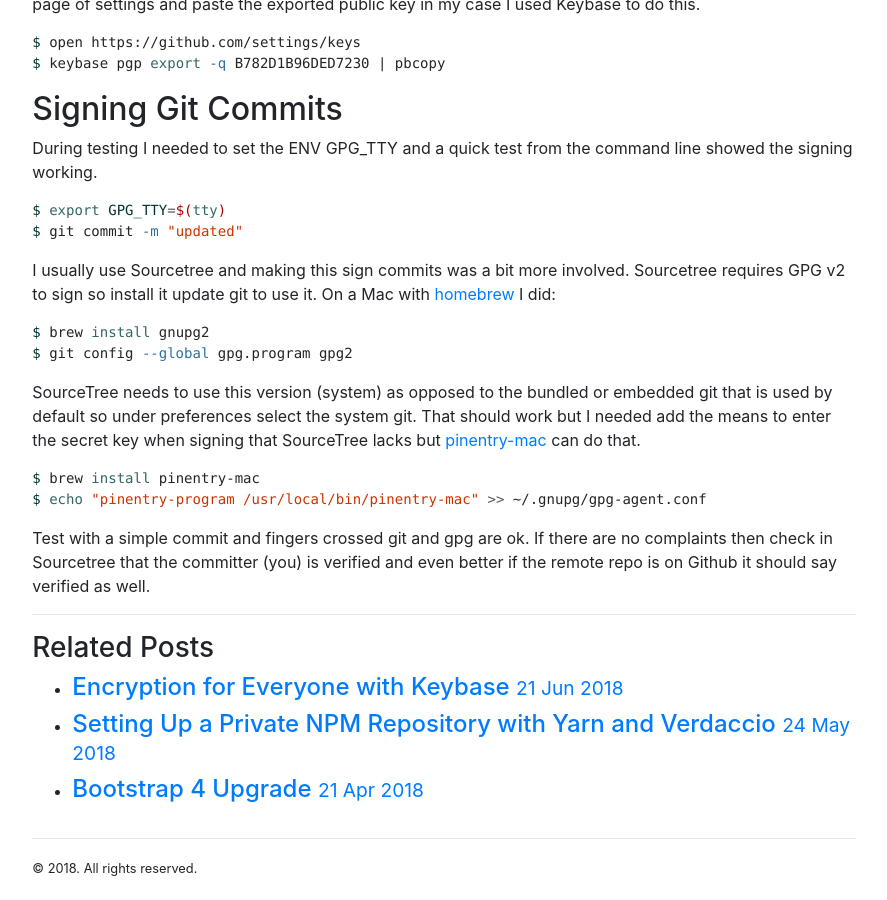
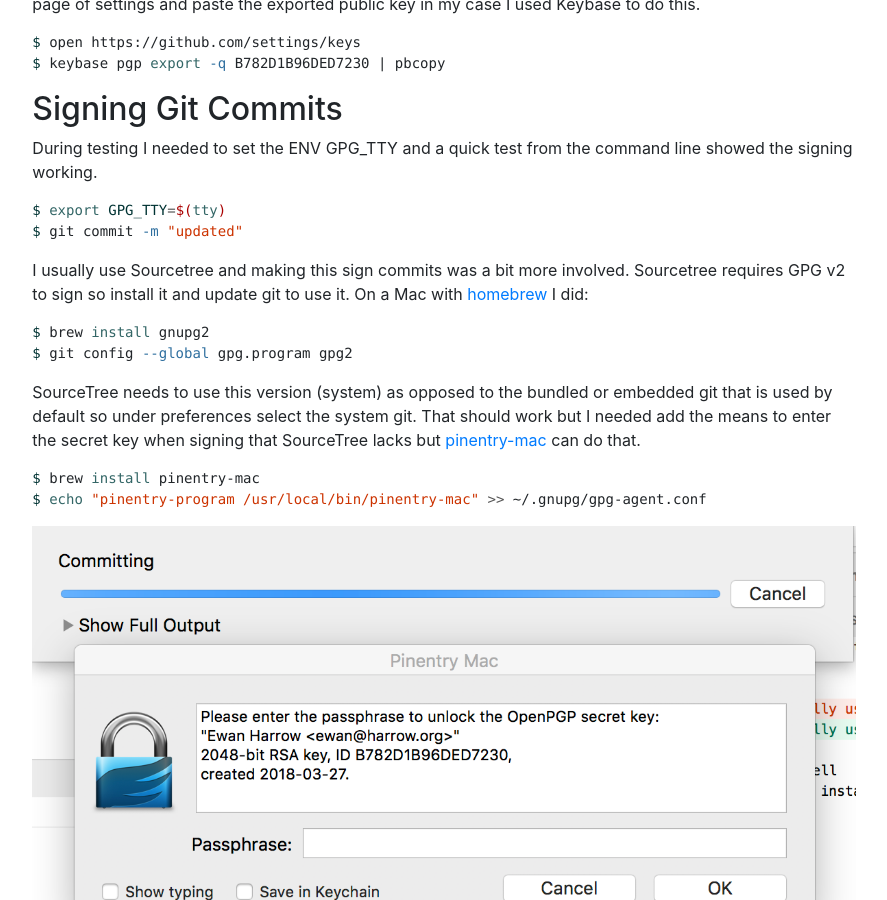
Before and after one commit to eharrow/eharrow.github.io, a Jekyll site: the page built from _posts/2018-06-22-adding-GPG-key-to-sign-git-commits-with-github-and-keybase.md, in a window 1280 px wide and 900 px high, scrolled down 1069 px. Shown: the whole window, without its empty margins (196-1083 px from the left). Built offline with Jekyll 4.4.1, drawn with Linux system fonts in a browser that asks for light colours; comment, search, counter and statistics services are not loaded; before the commit the page ends 1948 px from its top, so only the background shows below that.

Commit message:
fix: typo and added a screenshot

````diff
--- a/_posts/2018-06-22-adding-GPG-key-to-sign-git-commits-with-github-and-keybase.md
+++ b/_posts/2018-06-22-adding-GPG-key-to-sign-git-commits-with-github-and-keybase.md
@@ -49,7 +49,7 @@
 $ git commit -m "updated"
 ```
 
-I usually use Sourcetree and making this sign commits was a bit more involved.  Sourcetree requires GPG v2 to sign so install it update git to use it.  On a Mac with [homebrew](https://brew.sh) I did:
+I usually use Sourcetree and making this sign commits was a bit more involved.  Sourcetree requires GPG v2 to sign so install it and update git to use it.  On a Mac with [homebrew](https://brew.sh) I did:
 
 ``` shell
 $ brew install gnupg2
@@ -63,4 +63,6 @@
 $ echo "pinentry-program /usr/local/bin/pinentry-mac" >> ~/.gnupg/gpg-agent.conf
 ```
 
+<img src="/public/pinentry.png" class="img-fluid">
+
 Test with a simple commit and fingers crossed git and gpg are ok.  If there are no complaints then check in Sourcetree that the committer (you) is verified and even better if the remote repo is on Github it should say verified as well.
````
Also changed, not shown: public/pinentry.png (added).
